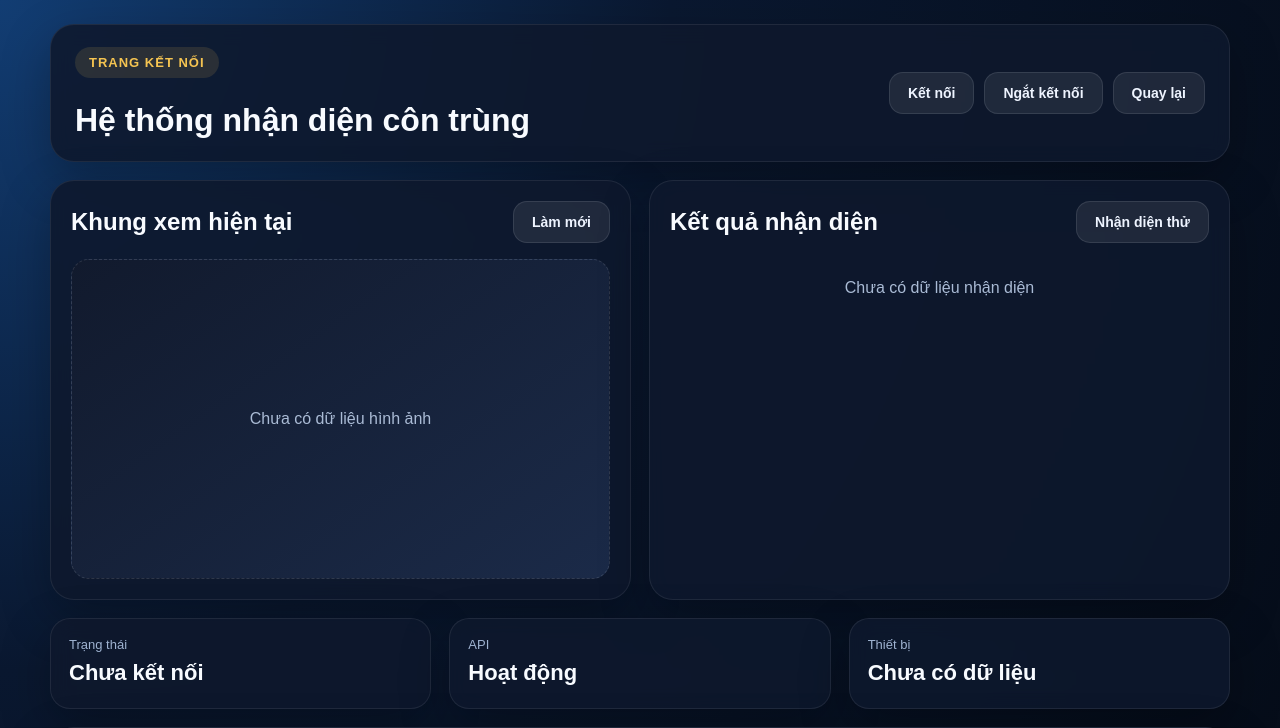
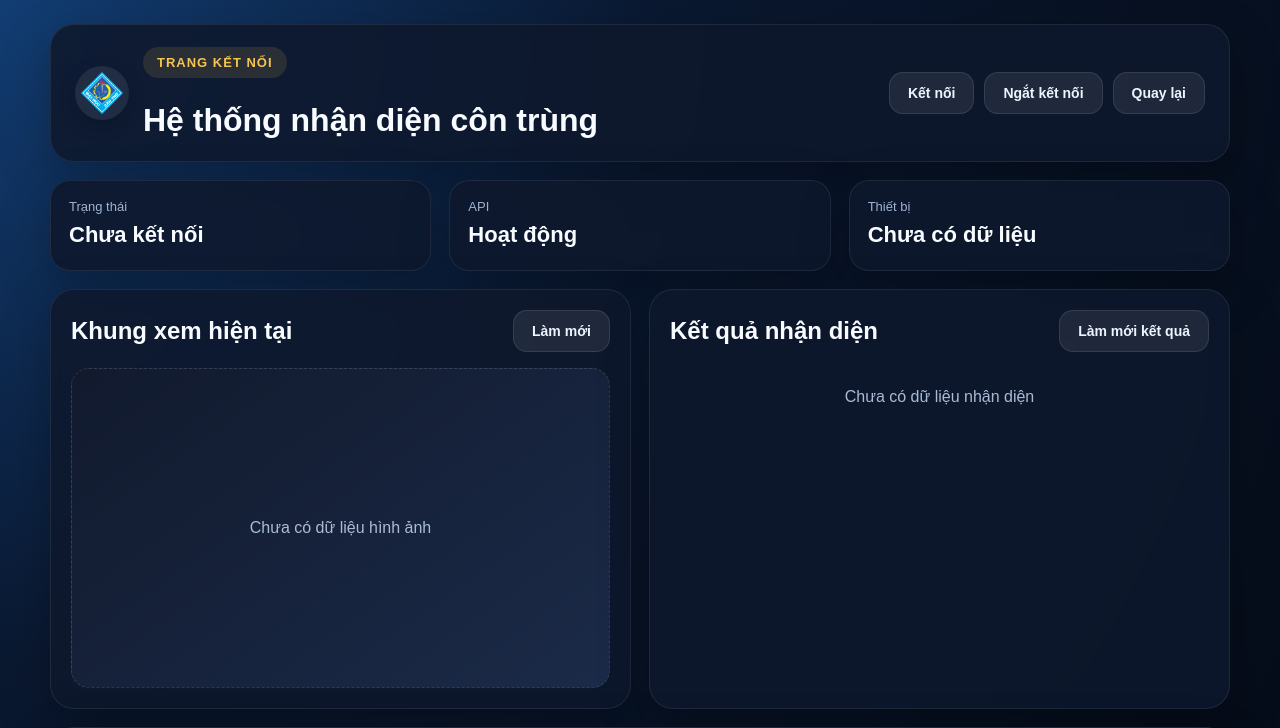
Before and after one commit to triennguyen242/luanvan-app, a FastAPI app: page /connect in a window 1280 px wide. Shown: the top 728 px of the page. Run offline with FastAPI, Linux system fonts and the light colour scheme.

Commit message:
Refactor connect.html layout and improve structure

```diff
--- a/templates/connect.html
+++ b/templates/connect.html
@@ -9,43 +9,20 @@
 <body>
   <div class="page-bg">
     <main class="connect-wrap fade-in">
+
       <section class="connect-header card">
-        <div>
-          <div class="school-badge">TRANG KẾT NỐI</div>
-          <h2>Hệ thống nhận diện côn trùng</h2>
+        <div style="display:flex; align-items:center; gap:14px;">
+          <img src="/static/ctu-logo-new.png" alt="Logo ĐHCT" class="header-logo" />
+          <div>
+            <div class="school-badge">TRANG KẾT NỐI</div>
+            <h2>Hệ thống nhận diện côn trùng</h2>
+          </div>
         </div>
 
         <div style="display:flex; gap:10px; flex-wrap:wrap;">
           <button class="sub-btn" onclick="startStream()">Kết nối</button>
           <button class="sub-btn" onclick="stopStream()">Ngắt kết nối</button>
           <button class="sub-btn" onclick="goHome()">Quay lại</button>
-        </div>
-      </section>
-
-      <section class="panel-grid">
-        <div class="card panel-card">
-          <div class="card-head">
-            <h3>Khung xem hiện tại</h3>
-            <button class="sub-btn" onclick="refreshPreview()">Làm mới</button>
-          </div>
-
-          <div class="viewer-box">
-            <img id="previewImage" src="" alt="Khung xem hiện tại" class="preview-image hidden" />
-            <div id="previewPlaceholder" class="placeholder">
-              Chưa có dữ liệu hình ảnh
-            </div>
-          </div>
-        </div>
-
-        <div class="card panel-card">
-          <div class="card-head">
-            <h3>Kết quả nhận diện</h3>
-            <button class="sub-btn" onclick="runDetectDemo()">Nhận diện thử</button>
-          </div>
-
-          <div id="resultList" class="result-list">
-            <div class="result-empty">Chưa có dữ liệu nhận diện</div>
-          </div>
         </div>
       </section>
 
@@ -66,6 +43,38 @@
         </div>
       </section>
 
+      <section class="panel-grid">
+        <div class="card panel-card">
+          <div class="card-head">
+            <h3>Khung xem hiện tại</h3>
+            <button class="sub-btn" onclick="refreshPreview()">Làm mới</button>
+          </div>
+
+          <div class="viewer-box">
+            <img
+              id="previewImage"
+              src=""
+              alt="Khung xem hiện tại"
+              class="preview-image hidden"
+            />
+            <div id="previewPlaceholder" class="placeholder">
+              Chưa có dữ liệu hình ảnh
+            </div>
+          </div>
+        </div>
+
+        <div class="card panel-card">
+          <div class="card-head">
+            <h3>Kết quả nhận diện</h3>
+            <button class="sub-btn" onclick="runDetectDemo()">Làm mới kết quả</button>
+          </div>
+
+          <div id="resultList" class="result-list">
+            <div class="result-empty">Chưa có dữ liệu nhận diện</div>
+          </div>
+        </div>
+      </section>
+
       <section class="card log-card">
         <div class="card-head">
           <h3>Nhật ký hệ thống</h3>
@@ -76,6 +85,7 @@
           <div>Hệ thống sẵn sàng.</div>
         </div>
       </section>
+
     </main>
   </div>
 
```
